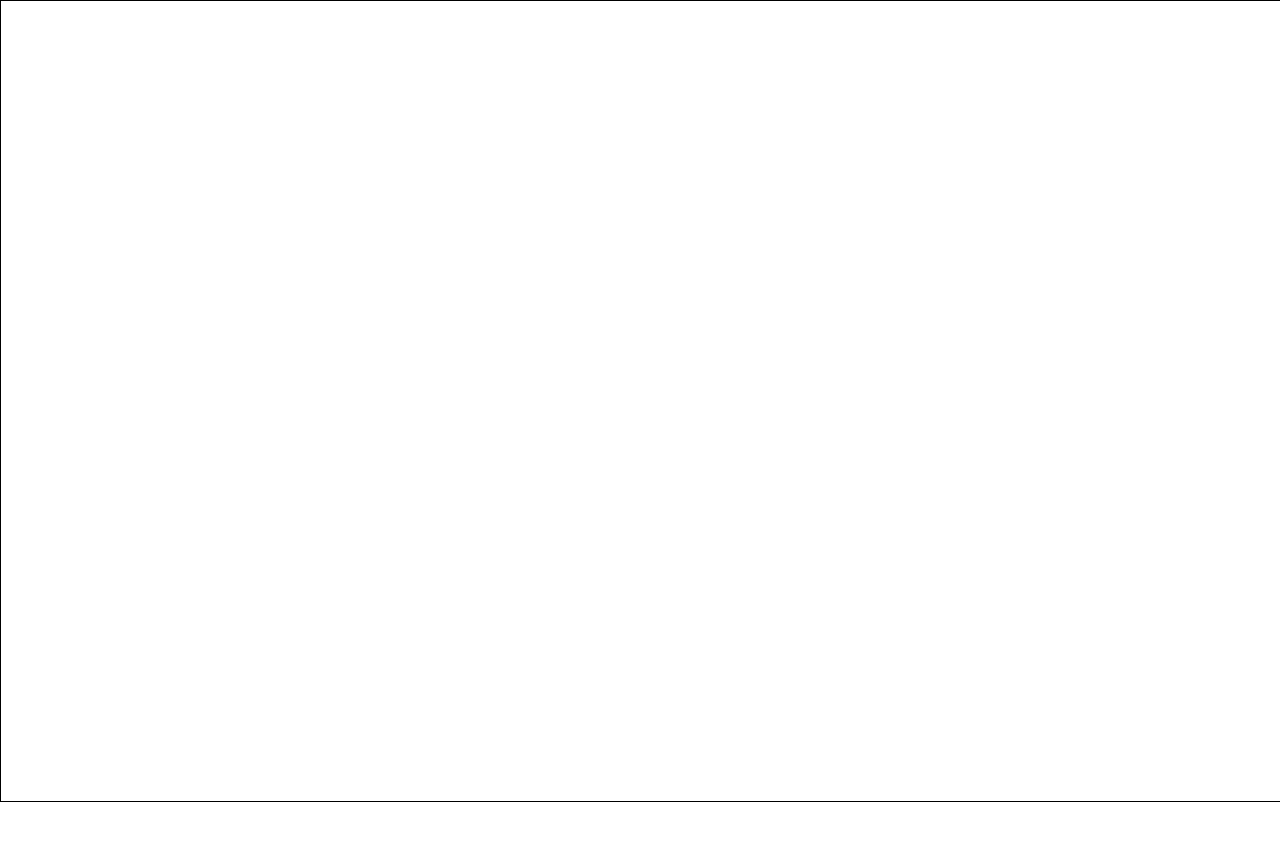
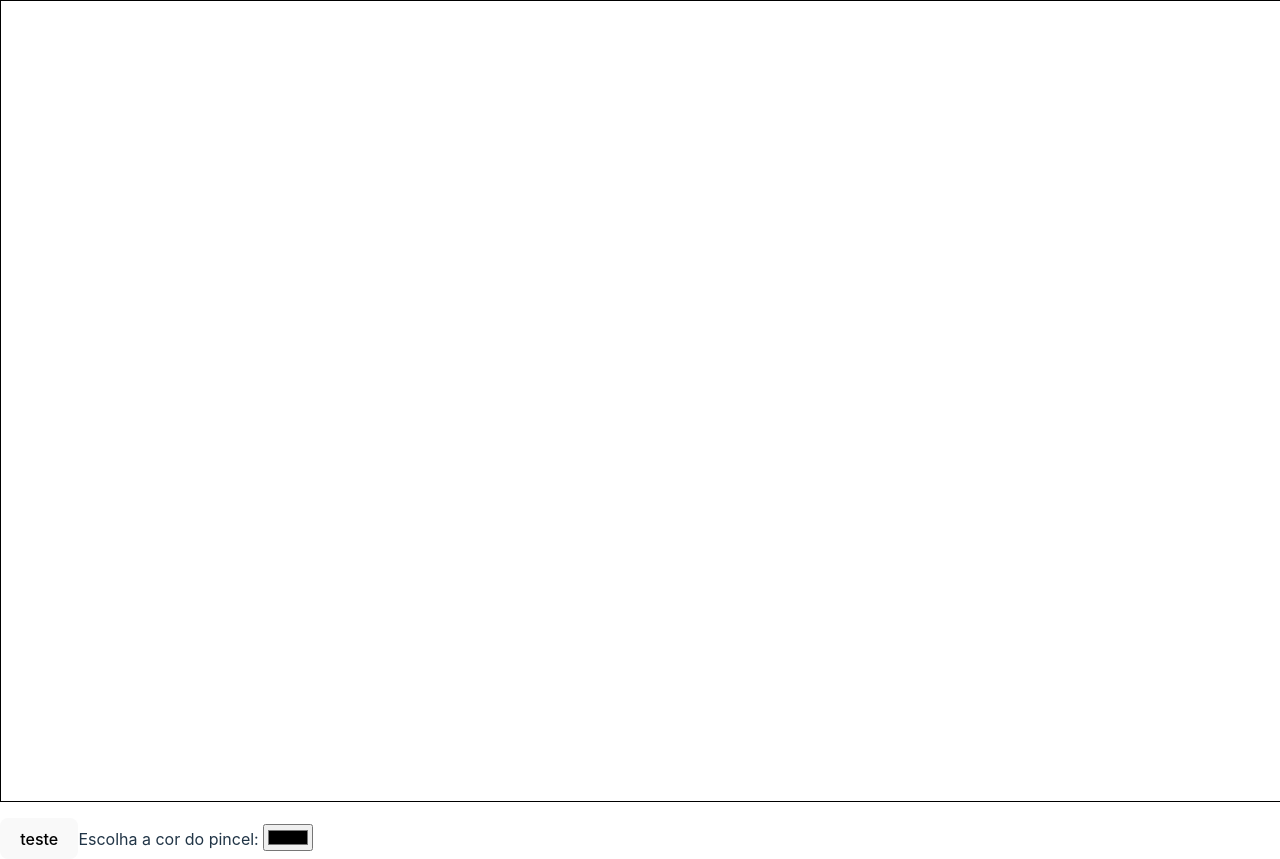
Before and after one commit to giovannimaffeo/melody_muse_frontend, a React (Vite) app: page / in a window 1280 px wide. Before the commit the page ends 808 px from the top, so only its background shows below. Built offline with nearby package versions, Linux system fonts and the light colour scheme.

Commit message:
feat: color palette

```diff
--- a/src/App.tsx
+++ b/src/App.tsx
@@ -4,6 +4,7 @@ const DrawingCanvas = () => {
   const canvasRef = useRef(null);
   const contextRef = useRef(null);
   const [isDrawing, setIsDrawing] = useState(false);
+  const [color, setColor] = useState("#000000")
 
   useEffect(() => {
     const canvas = canvasRef.current;
@@ -45,7 +46,19 @@ const DrawingCanvas = () => {
     contextRef.current.stroke();
   };
 
+  const handleColorChange = (event) => {
+    console.log(event.target.value)
+    setColor(event.target.value);
+  }
+
+  useEffect(() => {
+    if (contextRef.current) {
+      contextRef.current.strokeStyle = color;
+    }
+  }, [color]);
+
   return (
+    <div>
       <canvas
         ref={canvasRef}
         onMouseDown={startDrawing}
@@ -54,6 +67,12 @@ const DrawingCanvas = () => {
         onMouseLeave={finishDrawing} // Para parar de desenhar se o mouse sair do canvas
         style={{ border: "1px solid black" }}
       />
+      <div style={{ marginTop: "10px" }}>
+        <button onClick={() => console.log("test")}>teste</button>
+        <label>Escolha a cor do pincel: </label>
+        <input type="color" value={color} onChange={handleColorChange} />
+      </div>
+    </div>
   );
 };
 
```
Lines whose indentation alone changed are shown as unchanged.
